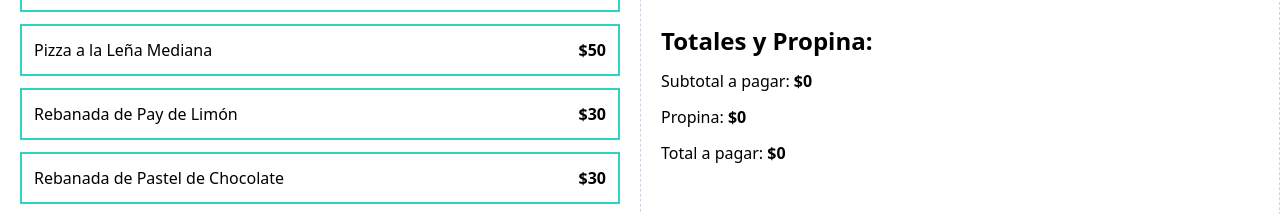
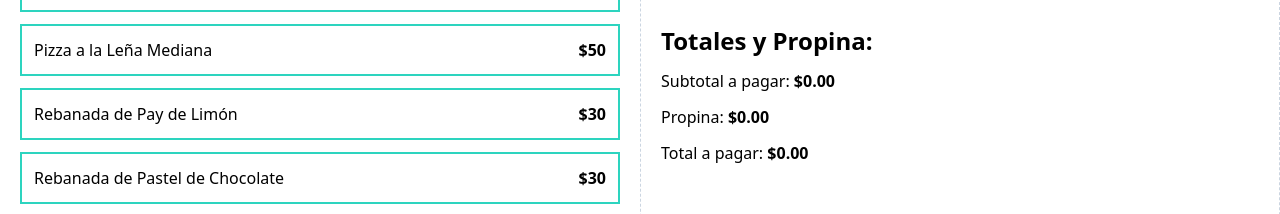
Before and after one commit to tatatadlisixti4/calculadora_propinas, a React (Vite) app: page / in a window 1280 px wide. Shown: the part 300-514 px from the top of the page. Built offline with nearby package versions, Linux system fonts and the light colour scheme.

Commit message:
Calculando el consumo y otros parámetros

```diff
--- a/src/App.tsx
+++ b/src/App.tsx
@@ -34,7 +34,9 @@
                         order={order}
                         removeItem={removeItem}
                     />
-                    <OrderTotals />
+                    <OrderTotals
+                        order={order}
+                    />
                 </div>
 
 
--- a/src/components/OrderTotals.tsx
+++ b/src/components/OrderTotals.tsx
@@ -1,18 +1,31 @@
-export default function OrderTotals() {
+import {OrderItem} from "../types";
+import {useMemo} from "react";
+import {formatCurrency} from "../helpers";
+
+type OrderTotalsProps = {
+    order: OrderItem[]
+}
+
+export default function OrderTotals({order}: OrderTotalsProps) {
+    const subtotalAmount = useMemo(() =>
+        order.reduce((total, item) => total + (item.price * item.quantity) ,0)
+        , [order]
+    )
+
     return (
         <>
             <div className="space-y-3">
                 <h2 className="font-black text-2xl">Totales y Propina:</h2>
                 <p>Subtotal a pagar: {''}
-                    <span className="font-bold">$0</span>
+                    <span className="font-bold">{formatCurrency(subtotalAmount)}</span>
                 </p>
 
                 <p>Propina: {''}
-                    <span className="font-bold">$0</span>
+                    <span className="font-bold">{formatCurrency(0)}</span>
                 </p>
 
                 <p>Total a pagar: {''}
-                    <span className="font-bold">$0</span>
+                    <span className="font-bold">{formatCurrency(0)}</span>
                 </p>
             </div>
 
```
